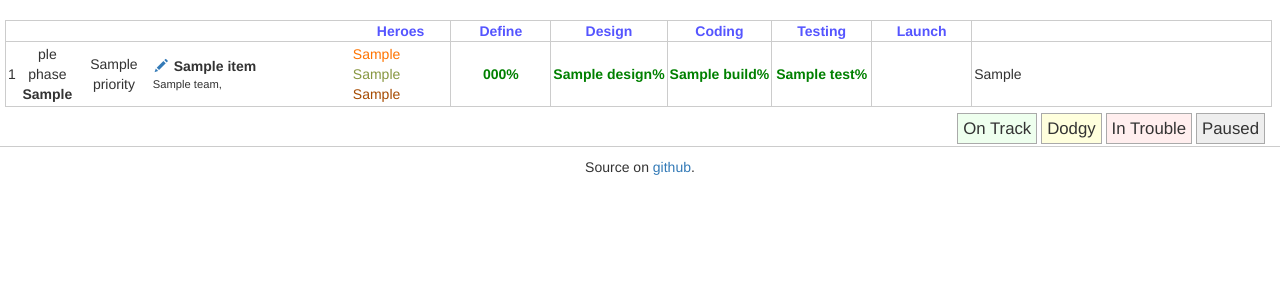
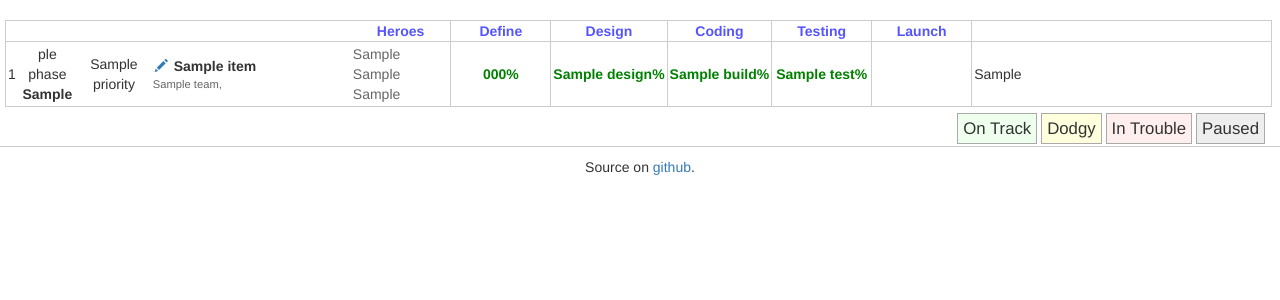
Before and after one commit to clouserw/jugband, a Flask app: template templates/home.html in a window 1280 px wide. Shown: the part 52-352 px from the top of the page. Run offline with Flask 2, Linux system fonts and the light colour scheme; the template is opened without the code that fills it: most values are stand-ins (such as "Sample title", 1, 10 or a date in 2020); some libraries are stand-ins or nearby versions.

Commit message:
adjust some colors to emphasize status

```diff
--- a/static/home.css
+++ b/static/home.css
@@ -10,16 +10,9 @@ tr.angle th {
 .dev, .prod, .ux {
     display:block;
 }
-.dev {
-    color: #ff7400;
+.dev, .prod, .ux {
+    color: #666;
 }
-.prod {
-    color: #889640;
-}
-.ux {
-    color: #a64b00;
-}
-
 
 /* Checkbox Values */
 .na {
@@ -80,6 +73,7 @@ tr.angle th {
 .team {
     font-weight: normal;
     font-size: .8em;
+    color: #666;
 }
 .tshirt {
     display: block;
```
